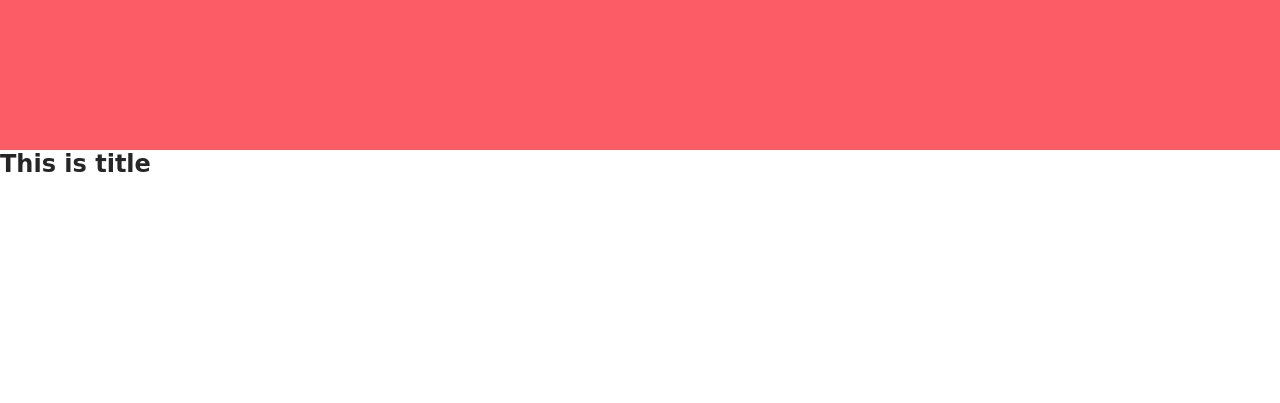
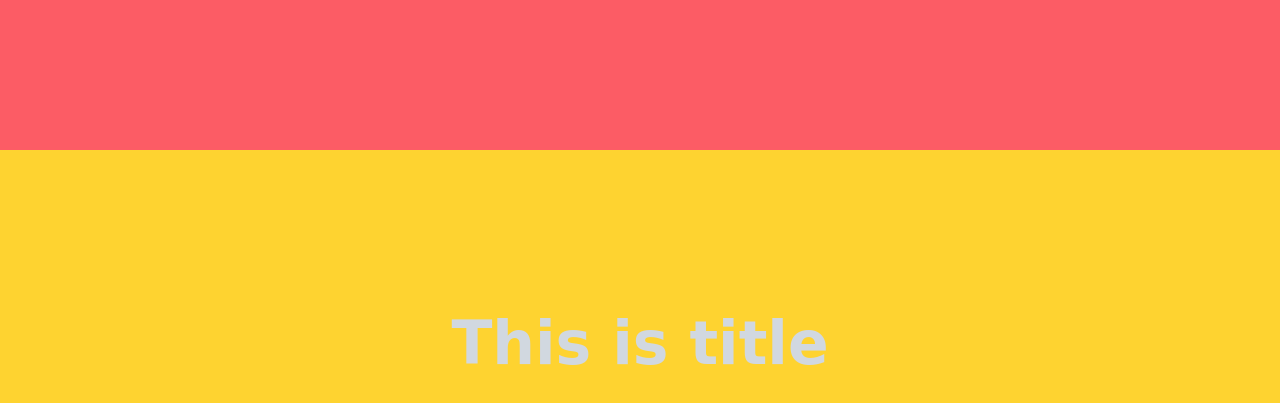
Before and after one commit to somrathumayan/scss-practice-project, a plain HTML site: page index.html in a window 1280 px wide. Shown: the part 633-1036 px from the top of the page. Before the commit the page ends 826 px from the top, so only its background shows below. Drawn offline with Linux system fonts and the light colour scheme; a web font is replaced by a local one.

Commit message:
added mixin scss @include

```diff
--- a/scss/_mixin.scss
+++ b/scss/_mixin.scss
@@ -1,9 +1,18 @@
-#cta{
+@mixin flexible{
     display: flex;
     align-items: center;
     justify-content: center;
     height: 400px;
-    background: $tertiaryColor;
     color: $tWhite;
     font-size: 40px;
 }
+#cta{
+    @include flexible();
+    background: $tertiaryColor;
+
+}
+#cta2{
+    @include flexible();
+    background: $secondaryColor;
+
+}
```
Also changed, not shown: css/style.min.css, 1 other file.
